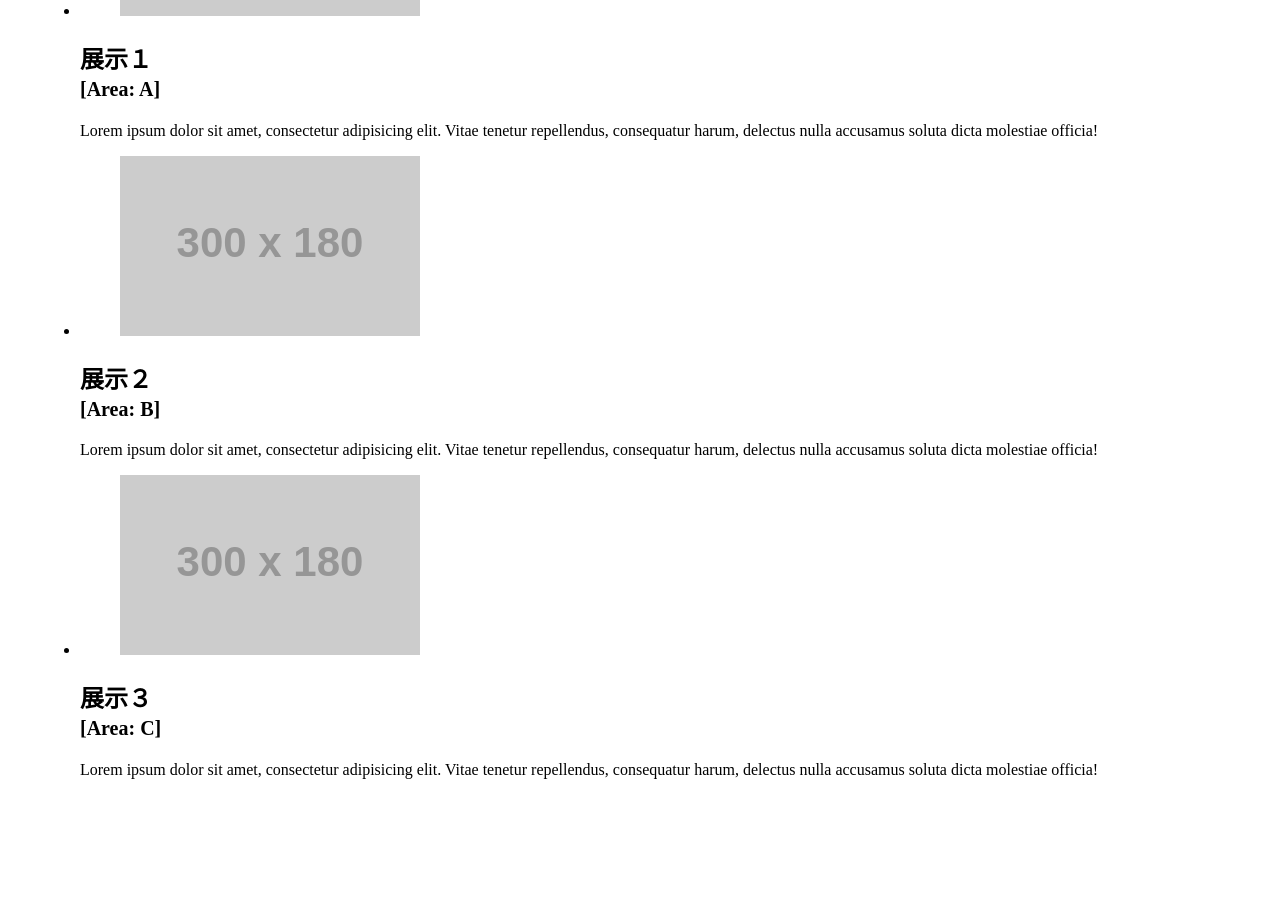
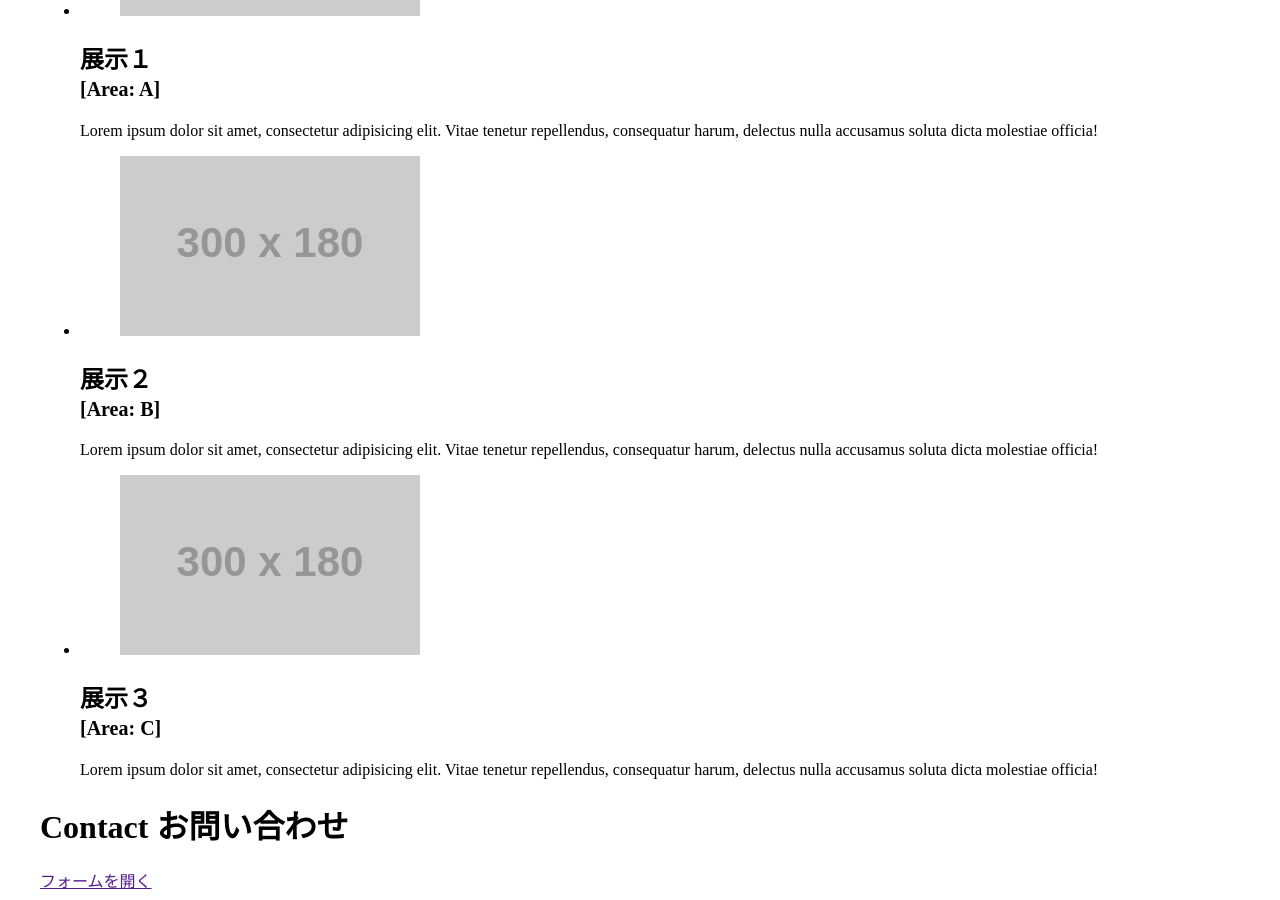
Before and after one commit to dojocon-japan/dojocon2016.coderdojo.jp, a Jekyll site: the page built from index.html, in a window 1280 px wide and 900 px high, scrolled down 17939 px. Built offline with Jekyll 4.4.1, drawn with Linux system fonts in a browser that asks for light colours; before the commit the page ends 18742 px from its top, so only the background shows below that.

Commit message:
Add Contact section

```diff
--- a/index.html
+++ b/index.html
@@ -318,3 +318,11 @@ layout: default
 		</ul>
 	</div>
 </div>
+
+<div class="contact-section">
+	<h1 class="section-title">
+		<span class="en">Contact</span>
+		<span class="ja">お問い合わせ</span>
+	</h1>
+	<a href="" class="open-form">フォームを開く</a>
+</div>
```
